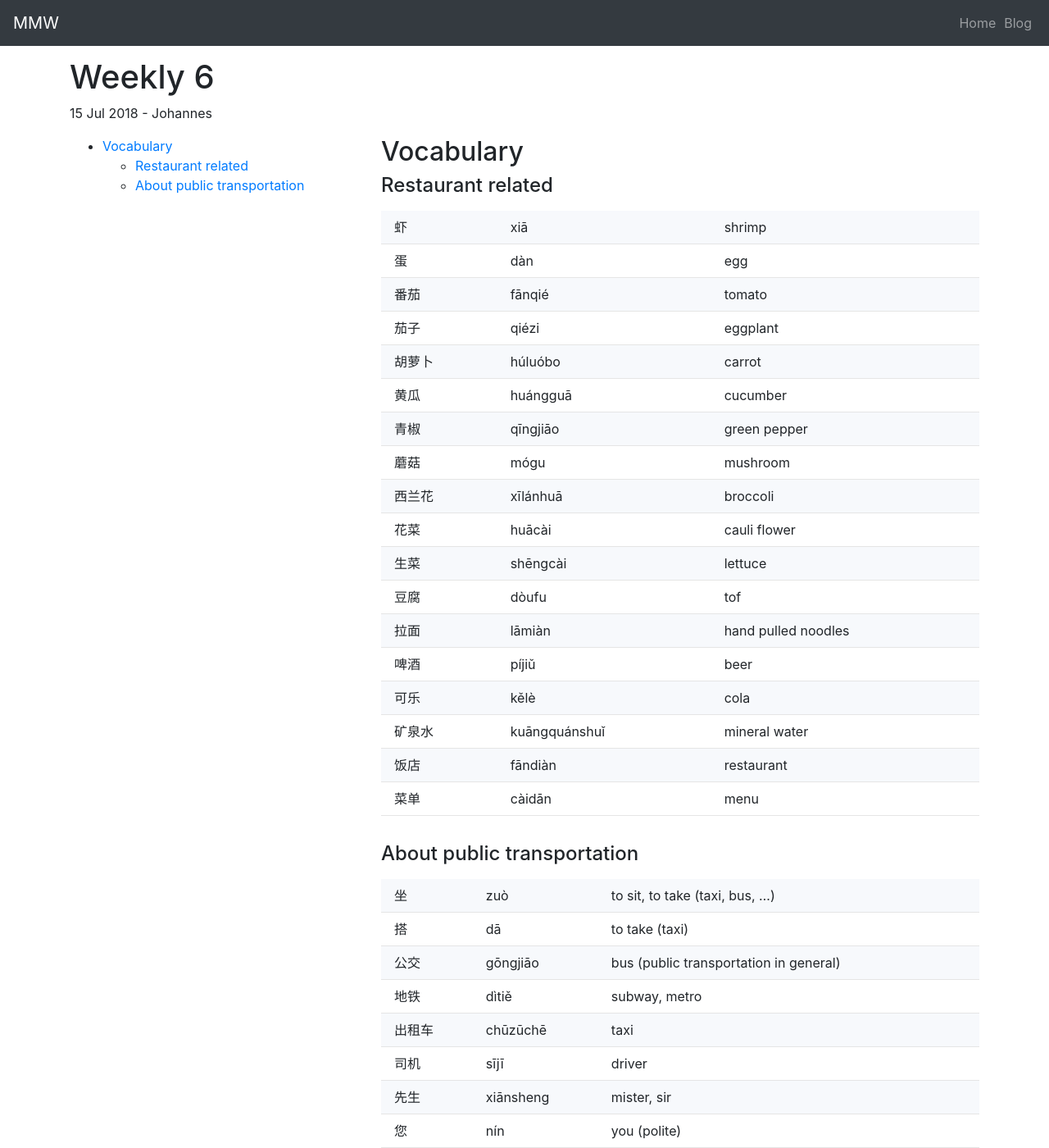
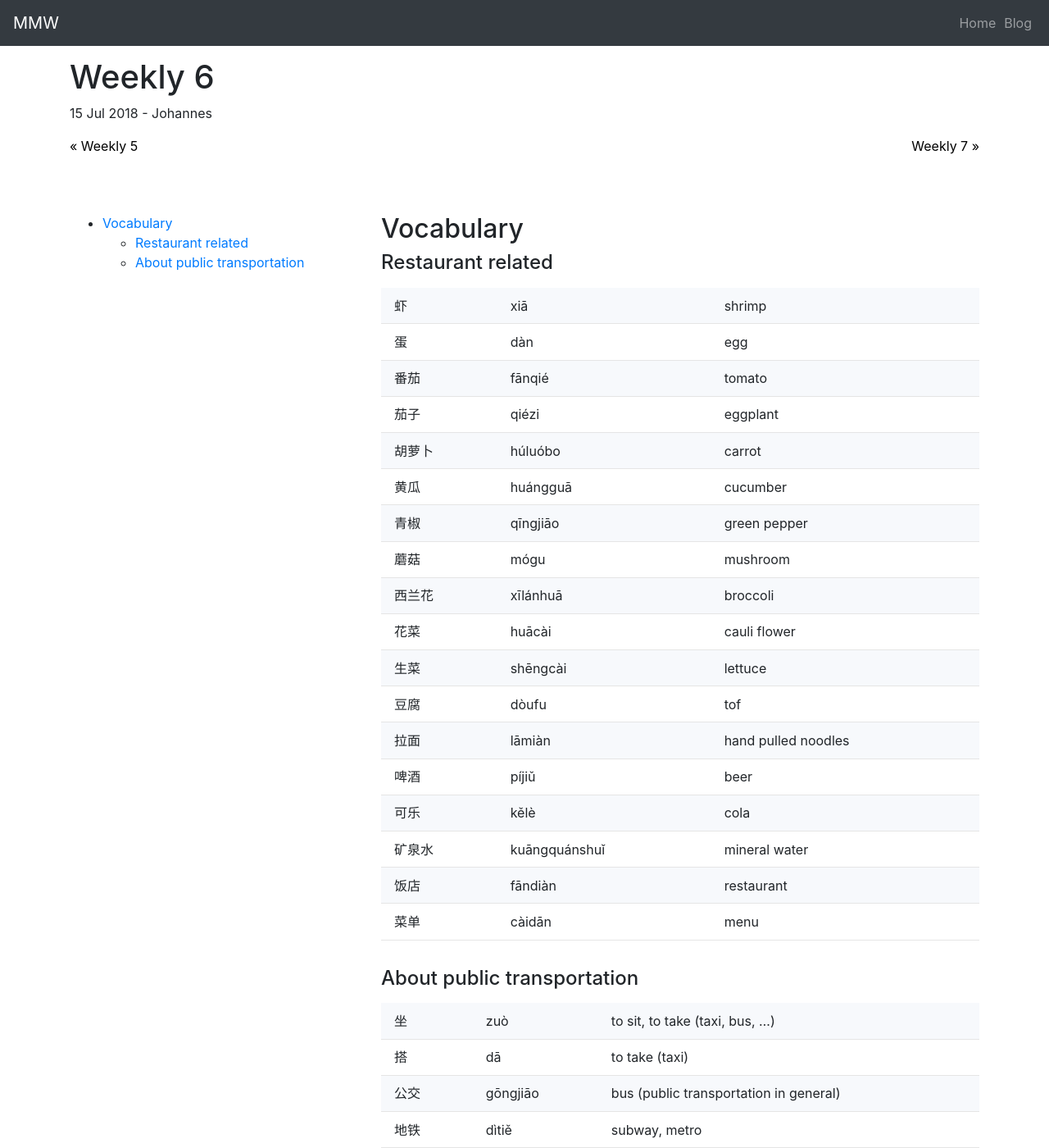
Before and after one commit to johannst/mmw, a Jekyll site: the page built from _posts/2018-07-15-weekly6.md, in a window 1280 px wide and 1400 px high. Shown: the whole window at 82% size. Built offline with Jekyll 4.4.1, drawn with Linux system fonts in a browser that asks for light colours; the table of contents is made by our own code.

Commit message:
Added next/previous post links to post layout

```diff
--- a/_layouts/post.html
+++ b/_layouts/post.html
@@ -4,6 +4,19 @@ layout: page
 
 <h1>{{ page.title }}</h1>
 <p>{{ page.date | date_to_string }} - {{ page.author }}</p>
+
+<div class="row margin-bottom-top-offset">
+    <div class="col text-left">
+        {% if page.previous %}
+        <a href="{{ site.baseurl }}{{ page.previous.url }} " style="color: black;"">&laquo; {{ page.previous.title }}</a>
+        {% endif %}
+    </div>
+    <div class="col text-right">
+        {% if page.next %}
+        <a href="{{ site.baseurl }}{{ page.next.url }} " style="color: black;">{{ page.next.title }} &raquo;</a>
+        {% endif %}
+    </div>
+</div>
 
 <div class="blog-post">
     {% if page.toc %}
@@ -21,3 +34,16 @@ layout: page
     {{ content }}
     {% endif %}
 </div>
+
+<div class="row">
+    <div class="col text-left">
+        {% if page.previous %}
+        <a href="{{ site.baseurl }}{{ page.previous.url }} " style="color: black;"">&laquo; {{ page.previous.title }}</a>
+        {% endif %}
+    </div>
+    <div class="col text-right">
+        {% if page.next %}
+        <a href="{{ site.baseurl }}{{ page.next.url }} " style="color: black;">{{ page.next.title }} &raquo;</a>
+        {% endif %}
+    </div>
+</div>
--- a/_sass/my-simple-theme/globals.scss
+++ b/_sass/my-simple-theme/globals.scss
@@ -20,6 +20,10 @@ body {
   top: $gStickyTopOffset;
 }
 
+.margin-bottom-top-offset {
+  margin-bottom: $gStickyTopOffset;
+}
+
 .blog-post {
   h1 { font-size: 2rem; }
   h2 { font-size: 1.5rem; }
@@ -35,7 +39,7 @@ table {
 
 th, td {
   text-align: left;
-  padding: 0.5rem 1rem;
+  padding: 0.6rem 1rem;
   border-bottom: 0.1rem solid #e5e5e5;
 }
 
```
Lines whose indentation alone changed are shown as unchanged.
